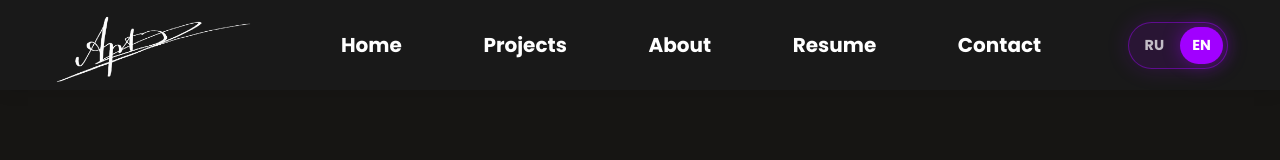
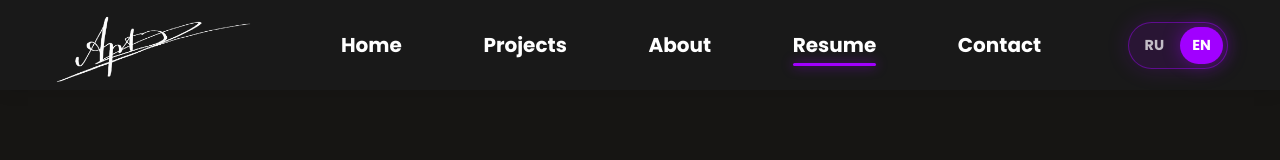
Before and after one commit to danserot/My-Portfolio-, a React (Create React App) app: page /resume in a window 1280 px wide. Shown: the top 160 px of the page. Built offline with nearby package versions, Linux system fonts and the light colour scheme.

Commit message:
Header improve

```diff
--- a/src/components/header.jsx
+++ b/src/components/header.jsx
@@ -1,7 +1,10 @@
 import React, { useState, useEffect } from "react";
-import { Link } from "react-router-dom";
+import { Link, NavLink } from "react-router-dom";
 import { LANGUAGE_OPTIONS, useLanguage } from "../languages";
 import "../styles/header.css";
+
+const getNavLinkClassName = ({ isActive }) =>
+  `header__link${isActive ? " header__link--active" : ""}`;
 
 export default function Header() {
   const [isOpen, setIsOpen] = useState(false);
@@ -69,25 +72,41 @@ export default function Header() {
         </div>
 
         <nav className={`nav${isOpen ? " active" : ""}`} id="nav">
-          <Link to="/" onClick={closeMenu}>{labels.home}</Link>
-          <Link to="/projects" onClick={closeMenu}>{labels.projects}</Link>
-          <Link to="/about" onClick={closeMenu}>{labels.about}</Link>
-          <Link to="/resume" onClick={closeMenu}>{labels.resume}</Link>
+          <NavLink to="/" end className={getNavLinkClassName} onClick={closeMenu}>
+            {labels.home}
+          </NavLink>
+          <NavLink to="/projects" className={getNavLinkClassName} onClick={closeMenu}>
+            {labels.projects}
+          </NavLink>
+          <NavLink to="/about" className={getNavLinkClassName} onClick={closeMenu}>
+            {labels.about}
+          </NavLink>
+          <NavLink to="/resume" className={getNavLinkClassName} onClick={closeMenu}>
+            {labels.resume}
+          </NavLink>
           <a href="https://t.me/@Artem_Khloptsev" onClick={closeMenu}>{labels.contact}</a>
         </nav>
 
         <nav className="header_text" id="header_text">
           <div className="headerblock">
-            <Link to="/">{labels.home}</Link>
+            <NavLink to="/" end className={getNavLinkClassName}>
+              {labels.home}
+            </NavLink>
           </div>
           <div className="headerblock">
-            <Link to="/projects">{labels.projects}</Link>
+            <NavLink to="/projects" className={getNavLinkClassName}>
+              {labels.projects}
+            </NavLink>
           </div>
           <div className="headerblock">
-            <Link to="/about">{labels.about}</Link>
+            <NavLink to="/about" className={getNavLinkClassName}>
+              {labels.about}
+            </NavLink>
           </div>
           <div className="headerblock">
-            <Link to="/resume">{labels.resume}</Link>
+            <NavLink to="/resume" className={getNavLinkClassName}>
+              {labels.resume}
+            </NavLink>
           </div>
           <div className="headerblock">
             <a
--- a/src/styles/header.css
+++ b/src/styles/header.css
@@ -34,6 +34,41 @@
 .headerblock a:hover,
 .nav a:hover {
   color: rgba(191, 191, 191, 0.45);
+}
+
+.header__link {
+  position: relative;
+}
+
+.header__link::after {
+  content: "";
+  position: absolute;
+  right: 0;
+  bottom: 3px;
+  left: 0;
+  height: 3px;
+  border-radius: 999px;
+  background: #a100ff;
+  box-shadow: 0 0 12px rgba(161, 0, 255, 0.72);
+  transform: scaleX(0);
+  transform-origin: center;
+  transition: transform 0.2s ease;
+}
+
+.header__link:hover::after,
+.header__link--active::after {
+  transform: scaleX(1);
+}
+
+.headerblock a.header__link--active,
+.nav a.header__link--active {
+  color: #ffffff;
+}
+
+.header__link:focus-visible {
+  outline: 2px solid rgba(196, 99, 255, 0.8);
+  outline-offset: 5px;
+  border-radius: 3px;
 }
 
 .header_logo {
```
